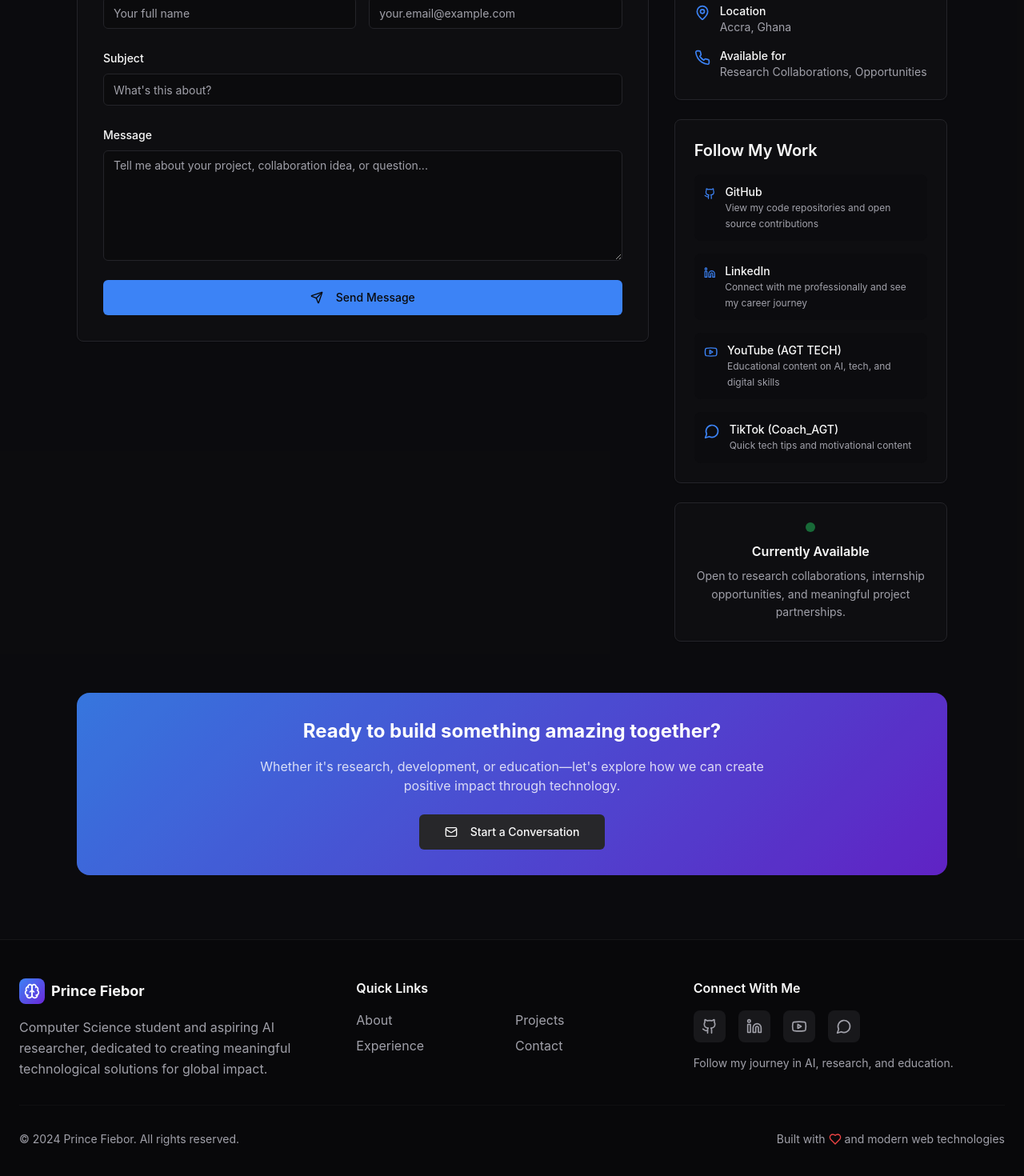
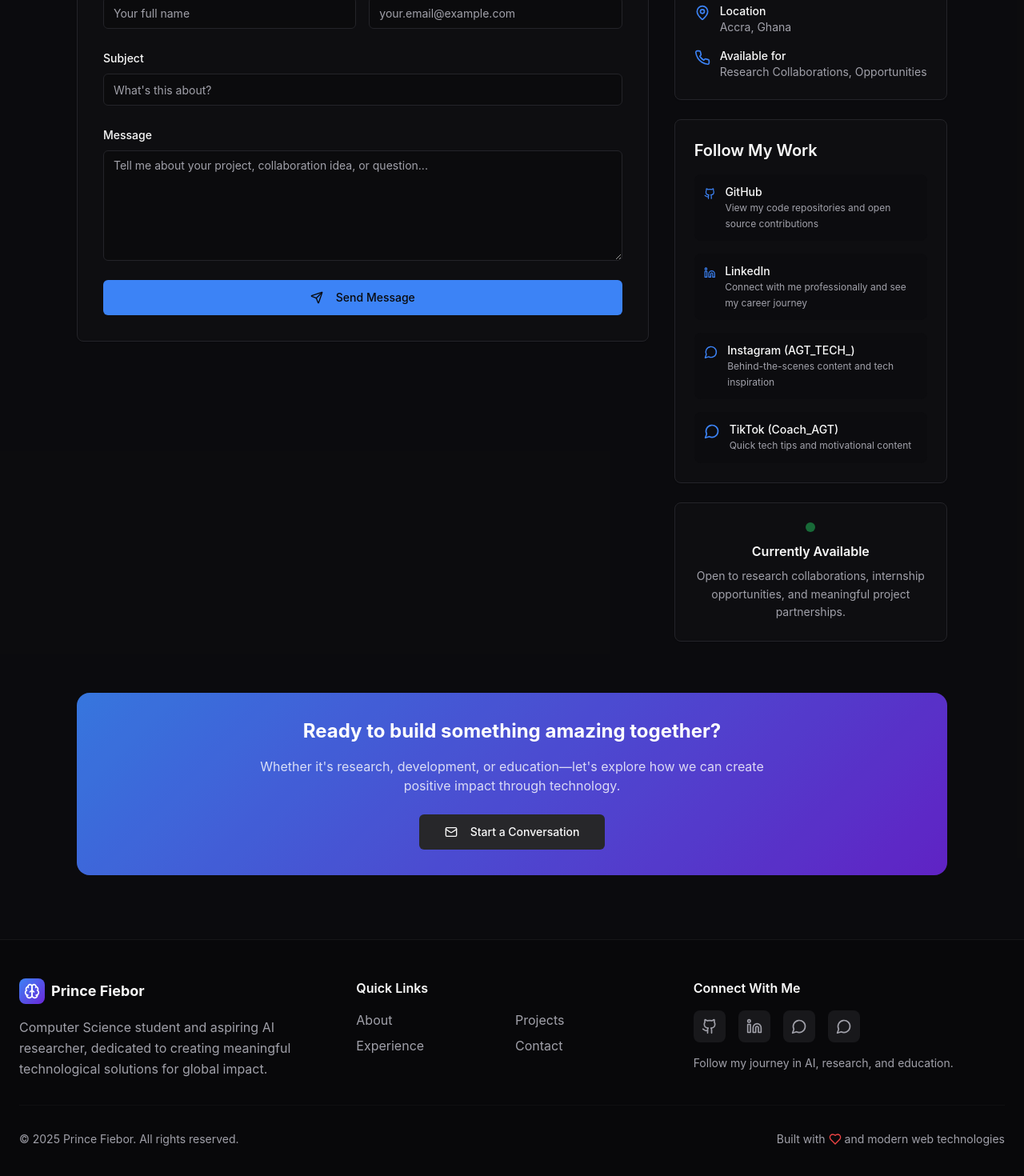
Before and after one commit to Ayamgenerationalthinker/prince-ai-folio, a React (Vite) app: page / in a window 1280 px wide. Shown: the part 6549-8019 px from the top of the page at 80% size. Built offline with nearby package versions, Linux system fonts and the light colour scheme.

Commit message:
Update footer and contact behavior
Update copyright year to 2025.
Change YouTube link to Instagram link.
Ensure consistent container heights across the page.
Make the page scroll to the top after form submission.

```diff
--- a/src/components/Contact.tsx
+++ b/src/components/Contact.tsx
@@ -21,10 +21,10 @@ export const Contact = () => {
       description: "Connect with me professionally and see my career journey"
     },
     {
-      name: "YouTube (AGT TECH)",
-      icon: Youtube,
-      url: "#",
-      description: "Educational content on AI, tech, and digital skills"
+      name: "Instagram (AGT_TECH_)",
+      icon: MessageCircle,
+      url: "https://www.instagram.com/agt_tech_/",
+      description: "Behind-the-scenes content and tech inspiration"
     },
     {
       name: "TikTok (Coach_AGT)",
@@ -78,7 +78,12 @@ export const Contact = () => {
             <Card className="project-card">
               <CardContent className="p-8">
                 <h3 className="text-2xl font-semibold mb-6">Send me a message</h3>
-                <form action="https://formspree.io/f/mblknrkr" method="POST" className="space-y-6">
+                <form
+                  action="https://formspree.io/f/mblknrkr"
+                  method="POST"
+                  className="space-y-6"
+                  onSubmit={() => setTimeout(() => window.scrollTo({ top: 0, behavior: 'smooth' }), 100)}
+                >
                   <div className="grid md:grid-cols-2 gap-4">
                     <div className="space-y-2">
                       <Label htmlFor="name">Name</Label>
@@ -136,9 +141,9 @@ export const Contact = () => {
           </div>
 
           {/* Contact Info & Social Links */}
-          <div className="space-y-6">
+          <div className="space-y-6 h-fit">
             {/* Direct Contact */}
-            <Card className="project-card">
+            <Card className="project-card h-full">
               <CardContent className="p-6">
                 <h3 className="text-xl font-semibold mb-4">Contact Information</h3>
                 <div className="space-y-4">
@@ -165,7 +170,7 @@ export const Contact = () => {
             </Card>
 
             {/* Social Links */}
-            <Card className="project-card">
+            <Card className="project-card h-full">
               <CardContent className="p-6">
                 <h3 className="text-xl font-semibold mb-4">Follow My Work</h3>
                 <div className="space-y-4">
@@ -189,8 +194,8 @@ export const Contact = () => {
             </Card>
 
             {/* Availability Status */}
-            <Card className="project-card">
-              <CardContent className="p-6 text-center">
+            <Card className="project-card h-full">
+              <CardContent className="p-6 text-center flex flex-col justify-center">
                 <div className="w-3 h-3 bg-green-500 rounded-full mx-auto mb-3 animate-pulse" />
                 <h3 className="font-semibold mb-2">Currently Available</h3>
                 <p className="text-sm text-muted-foreground leading-relaxed">
--- a/src/components/Footer.tsx
+++ b/src/components/Footer.tsx
@@ -4,7 +4,7 @@ export const Footer = () => {
   const socialLinks = [
     { icon: Github, href: "https://github.com/Ayamgenerationalthinker", label: "GitHub" },
     { icon: Linkedin, href: "https://www.linkedin.com/in/prince-kojo-ofosu-fiebor-48917a268/", label: "LinkedIn" },
-    { icon: Youtube, href: "#", label: "YouTube (AGT TECH)" },
+    { icon: MessageCircle, href: "https://www.instagram.com/agt_tech_/", label: "Instagram (AGT_TECH_)" },
     { icon: MessageCircle, href: "#", label: "TikTok (Coach_AGT)" },
   ];
 
@@ -61,7 +61,7 @@ export const Footer = () => {
         {/* Bottom Section */}
         <div className="pt-8 border-t border-border/30 flex flex-col md:flex-row items-center justify-between gap-4">
           <p className="text-sm text-muted-foreground">
-            © 2024 Prince Fiebor. All rights reserved.
+            © 2025 Prince Fiebor. All rights reserved.
           </p>
           <div className="flex items-center gap-1 text-sm text-muted-foreground">
             <span>Built with</span>
```
